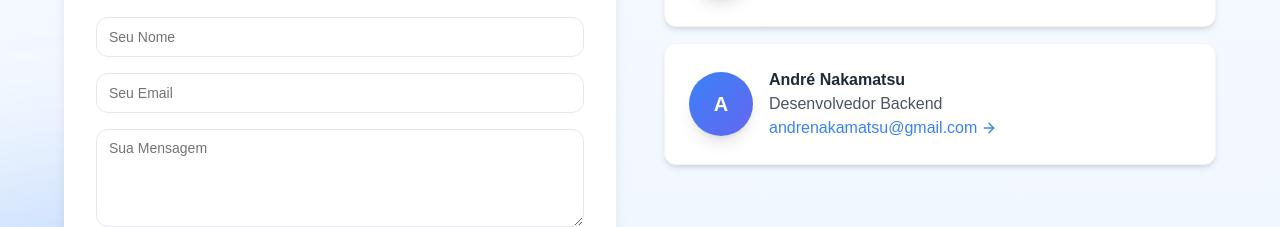
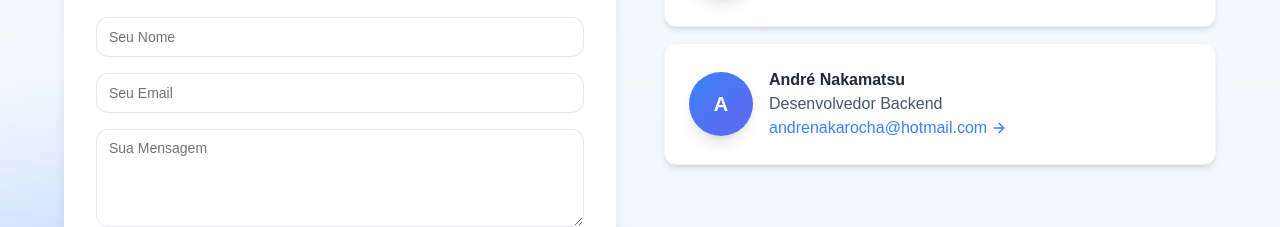
Before and after one commit to nekcyag/nekcy, a Next.js app: page / in a window 1280 px wide. Shown: the part 8839-9066 px from the top of the page. Built offline with nearby package versions, Linux system fonts and the light colour scheme.

Commit message:
email andre

```diff
--- a/src/app/components/GetInTouch/index.tsx
+++ b/src/app/components/GetInTouch/index.tsx
@@ -241,7 +241,7 @@ const GetInTouchSection = () => {
               <div className="space-y-4">
                 {[
                   { name: "Matheus Montovaneli", role: "Desenvolvedor Frontend", email: "contatodoneli@gmail.com" },
-                  { name: "André Nakamatsu", role: "Desenvolvedor Backend", email: "andrenakamatsu@gmail.com" },
+                  { name: "André Nakamatsu", role: "Desenvolvedor Backend", email: "andrenakarocha@hotmail.com" },
                 ].map((dev, index) => (
                   <motion.div
                     key={index}
```
